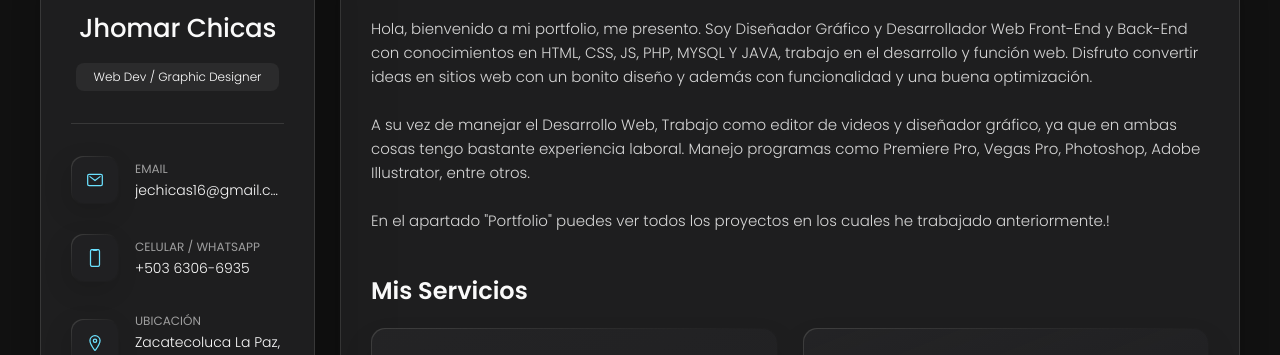
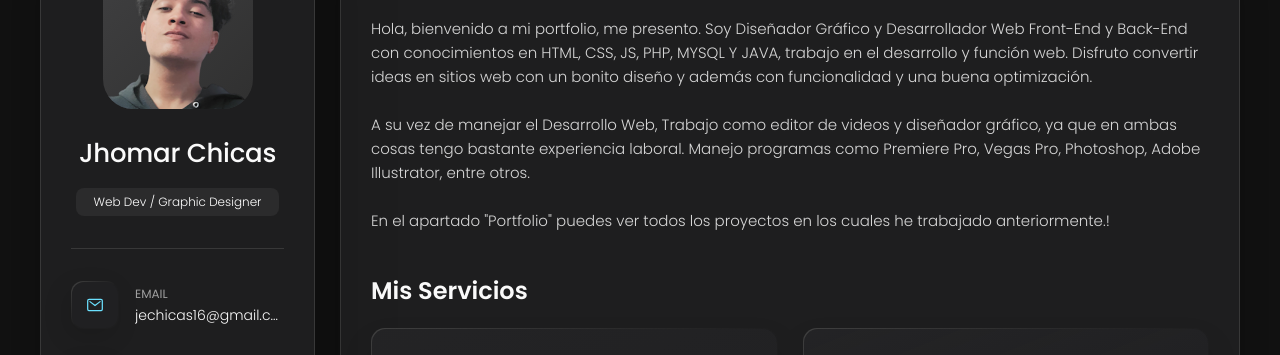
Before and after one commit to JokyK/portfolio, a plain HTML site: page index.html in a window 1280 px wide. Shown: the part 162-517 px from the top of the page. Drawn offline with nearby package versions, Linux system fonts and the light colour scheme.

Commit message:
agregue mi foto en index.html

```diff
--- a/index.html
+++ b/index.html
@@ -42,7 +42,7 @@
       <div class="sidebar-info">
 
         <figure class="avatar-box">
-          <img src="./assets/images/" style="border-radius: 30px;" alt="Jhomar Chicas" width="80">
+          <img src="./assets/images/test23.png" style="border-radius: 30px;" alt="Jhomar Chicas" width="80">
         </figure>
 
         <div class="info-content">
```
